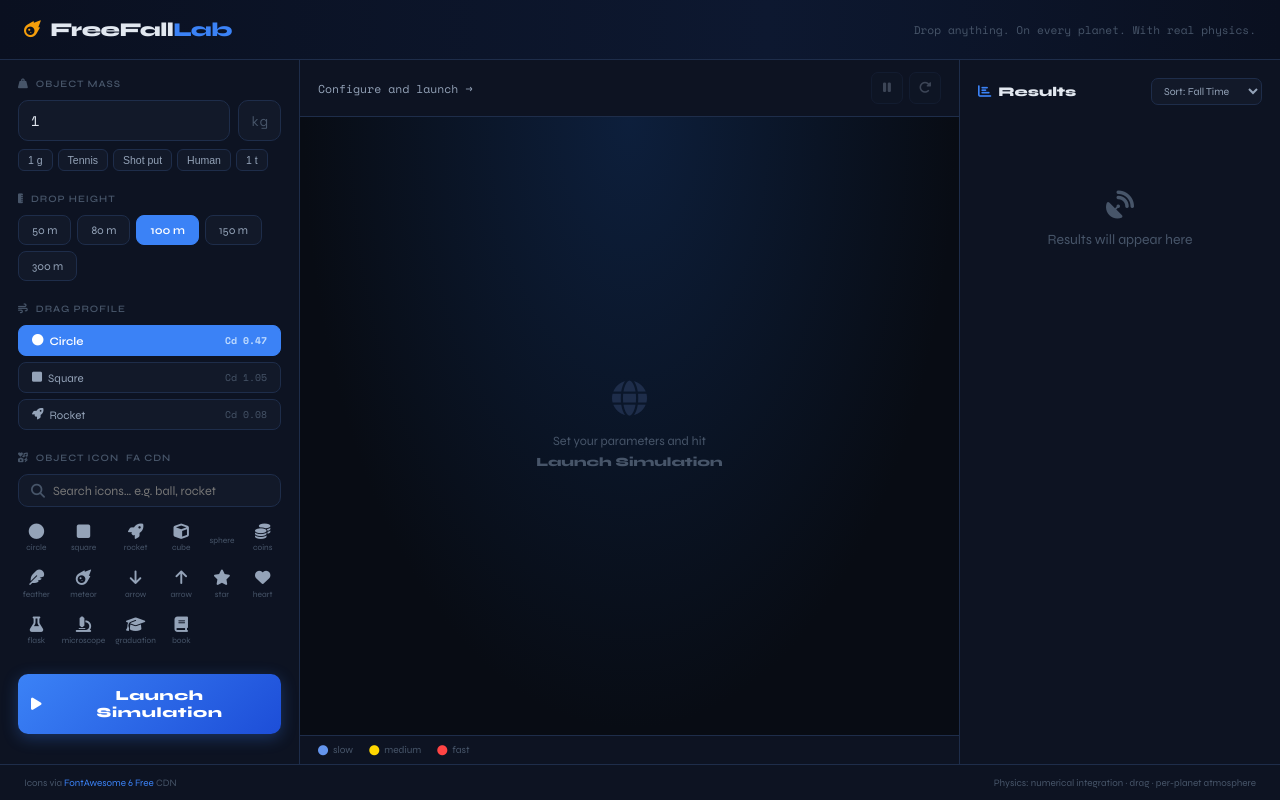
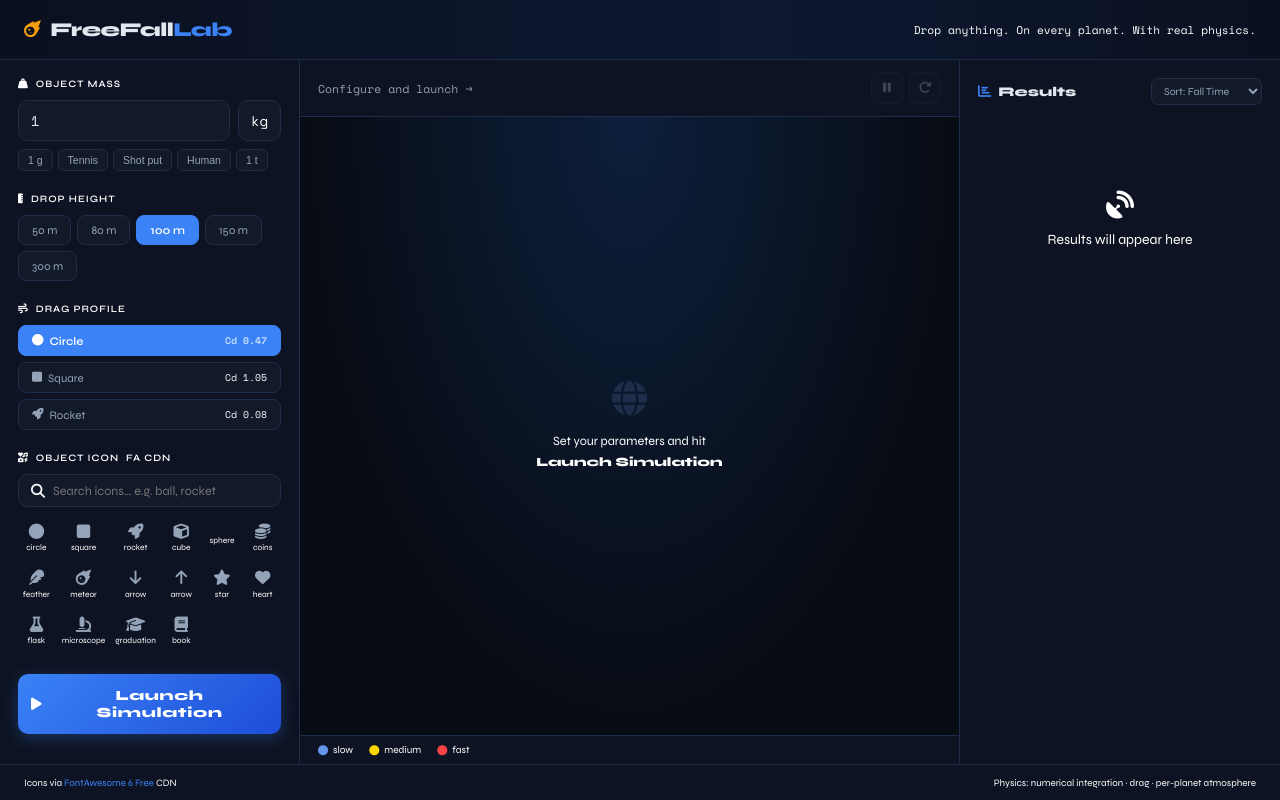
Before and after one commit to Leyaaaan1/FreeFallSimulations, a Flask app: page / in a window 1280 px wide. Run offline with Flask 3, Linux system fonts and the light colour scheme; some libraries are stand-ins or nearby versions.

Commit message:
update the light text

```diff
--- a/static/css/style.css
+++ b/static/css/style.css
@@ -13,7 +13,7 @@
     --danger:    #ef4444;
     --txt:       #e2e8f0;
     --txt2:      #94a3b8;
-    --txt3:      #475569;
+    --txt3: #ffffff;
     --radius:    10px;
     --shadow:    0 4px 24px rgba(0,0,0,.5);
 
```
